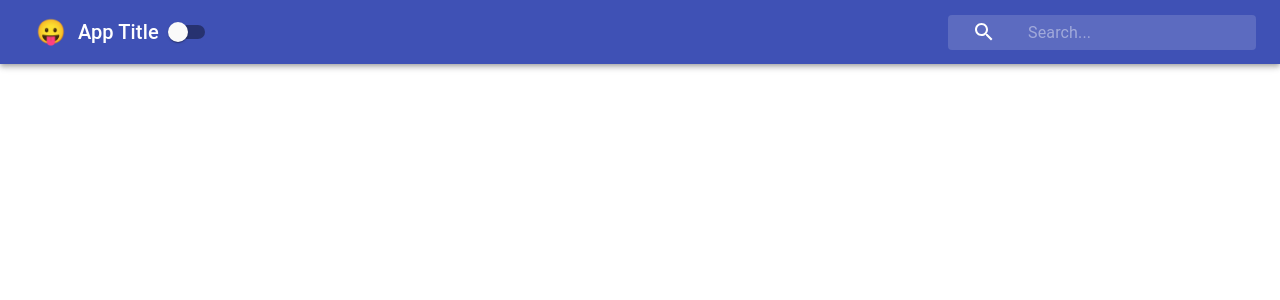
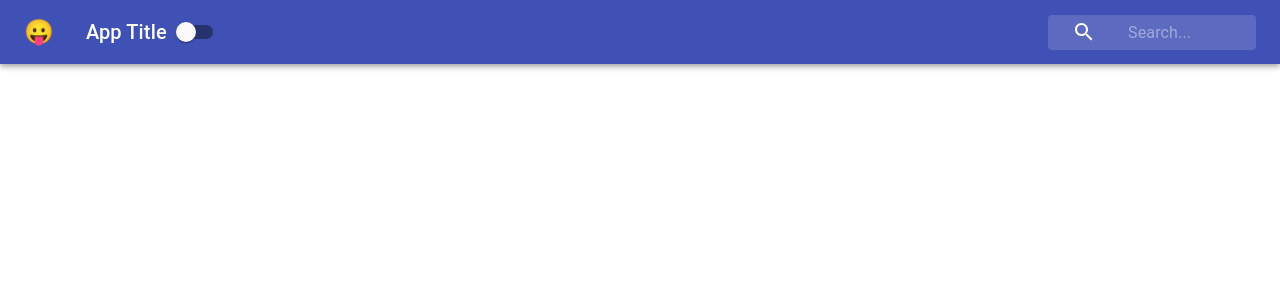
Before and after one commit to Decomplosed/react-context-app, a React (Create React App) app: page / in a window 1280 px wide. Shown: the top 300 px of the page. Built offline with nearby package versions, Linux system fonts and the light colour scheme.

Commit message:
fixed the animation of the search input

```diff
--- a/src/styles/NavbarStyles.js
+++ b/src/styles/NavbarStyles.js
@@ -1,16 +1,15 @@
 import { fade } from '@material-ui/core/styles/colorManipulator'
-
 const styles = theme => ({
   root: {
     width: '100%',
-    marginBottom: '0'
+    marginBottom: 0
   },
-  grom: {
-    flexGrow: '1'
+  grow: {
+    flexGrow: 1
   },
   menuButton: {
-    marginLeft: '-12',
-    marginRight: '20'
+    marginLeft: -12,
+    marginRight: 20
   },
   title: {
     display: 'none',
@@ -25,11 +24,10 @@ const styles = theme => ({
     '&:hover': {
       backgroundColor: fade(theme.palette.common.white, 0.25)
     },
-    marginLeft: 'auto',
-    marginRight: '0',
+    marginLeft: 0,
     width: '100%',
     [theme.breakpoints.up('sm')]: {
-      marginLeft: 'auto',
+      marginLeft: theme.spacing.unit,
       width: 'auto'
     }
   },
@@ -53,8 +51,10 @@ const styles = theme => ({
     transition: theme.transitions.create('width'),
     width: '100%',
     [theme.breakpoints.up('sm')]: {
-      width: '120',
-      '&:focus': 200
+      width: 120,
+      '&:focus': {
+        width: 200
+      }
     }
   }
 })
```
